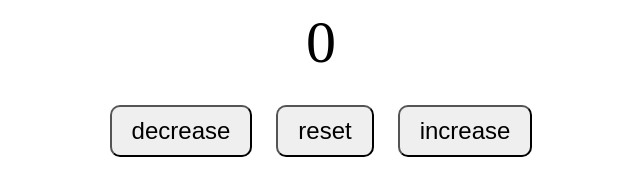
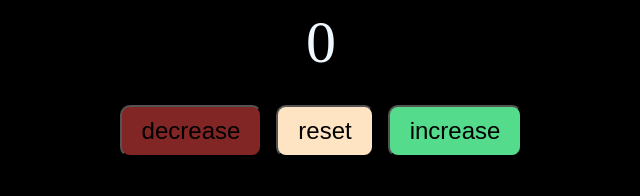
Before and after one commit to NirejBatrai/Counter, a plain HTML site: page index.html in a window 1280 px wide. Shown: the whole page, without its empty margins (319-959 px from the left). Drawn offline with Linux system fonts and the light colour scheme.

Commit message:
Some styling done

```diff
--- a/style.css
+++ b/style.css
@@ -2,22 +2,43 @@
     display: block;
     text-align: center;
     font-size: 60px;
+    color: aliceblue;
+}
+body{
+    background-color: black;
 }
 
 .container {
     display: block;
     text-align: center;
 
+
 }
 
 /* Increase the font size and padding for the buttons */
-button#decreaseBtn,
-button#resetBtn,
-button#increaseBtn {
+
+button#resetBtn {
     font-size: 24px; /* Adjust the font size to your preference */
     padding: 10px 20px; /* Adjust the padding to your preference */
     border-radius: 10px;
     margin: 10px;
     cursor: pointer;
+    background-color: bisque;
 
 }
+
+button#decreaseBtn{
+     background-color: rgb(129, 37, 37);
+     font-size: 24px; /* Adjust the font size to your preference */
+     padding: 10px 20px; /* Adjust the padding to your preference */
+     border-radius: 10px;
+     cursor: pointer;
+}
+
+button#increaseBtn{
+     background-color: rgb(84, 219, 140);
+     font-size: 24px; /* Adjust the font size to your preference */
+     padding: 10px 20px; /* Adjust the padding to your preference */
+     border-radius: 10px;
+     cursor: pointer;
+}
```
